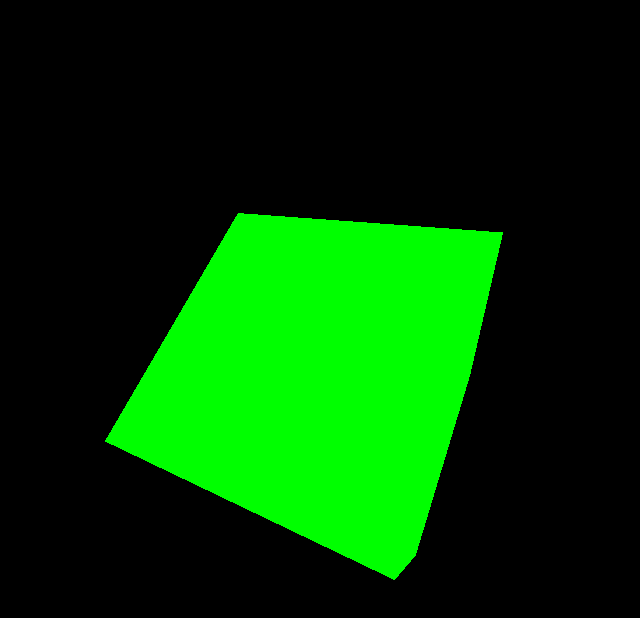
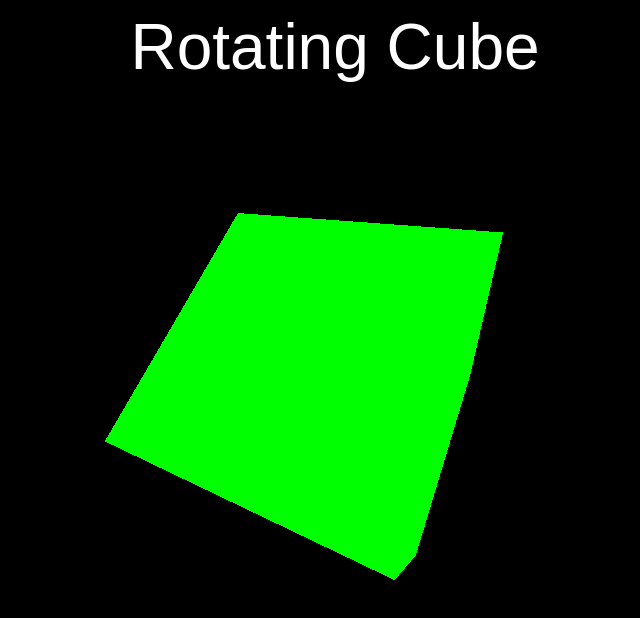
Before and after one commit to delta6626/threeJSExperiments, a website built with Vite: page index.html in a window 1280 px wide. Shown: the whole page, without its empty margins (305-945 px from the left). Built offline with nearby package versions, Linux system fonts and the light colour scheme.

Commit message:
add text

```diff
--- a/index.html
+++ b/index.html
@@ -7,6 +7,7 @@
     <link rel="stylesheet" href="src/style.css" />
   </head>
   <body>
+    <div id="info">Rotating Cube</div>
     <script type="module" src="/src/main.js"></script>
   </body>
 </html>
--- a/src/style.css
+++ b/src/style.css
@@ -2,3 +2,13 @@
   margin: 0;
   padding: 0;
 }
+
+#info {
+  position: absolute;
+  color: white;
+  font-family: "Arial";
+  font-size: 4rem;
+  margin-top: 10px;
+  left: 50%;
+  transform: translateX(-50%);
+}
```
